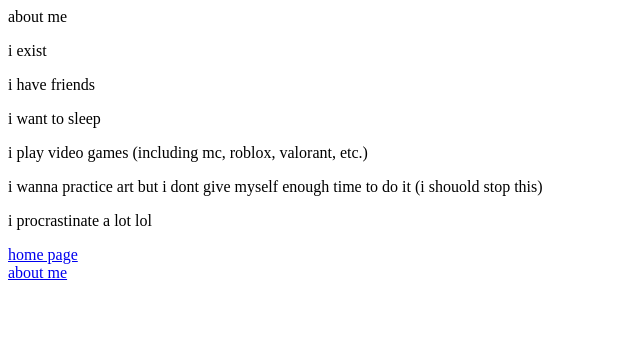
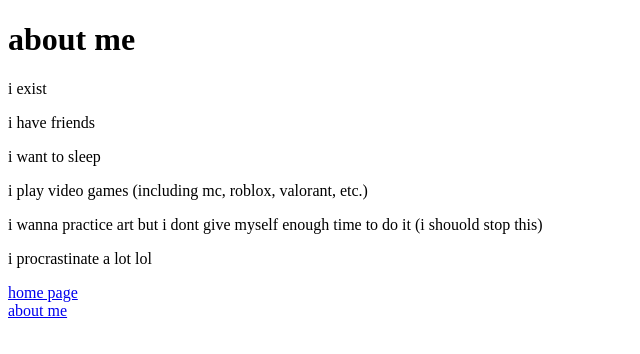
Before and after one commit to Enrico-Tabilin/website, a plain HTML site: page about-me.html in a window 1280 px wide. Shown: the whole page, without its empty margins (0-640 px from the left). Drawn offline with Linux system fonts and the light colour scheme.

Commit message:
fixed heading

```diff
--- a/about-me.html
+++ b/about-me.html
@@ -4,7 +4,7 @@
         <title>about me (hi)</title>
     </head>
     <body>
-        <h>about me</h>
+        <h1>about me</h1>
         <p>i exist</p>
         <p>i have friends</p>
         <p>i want to sleep</p>
```
